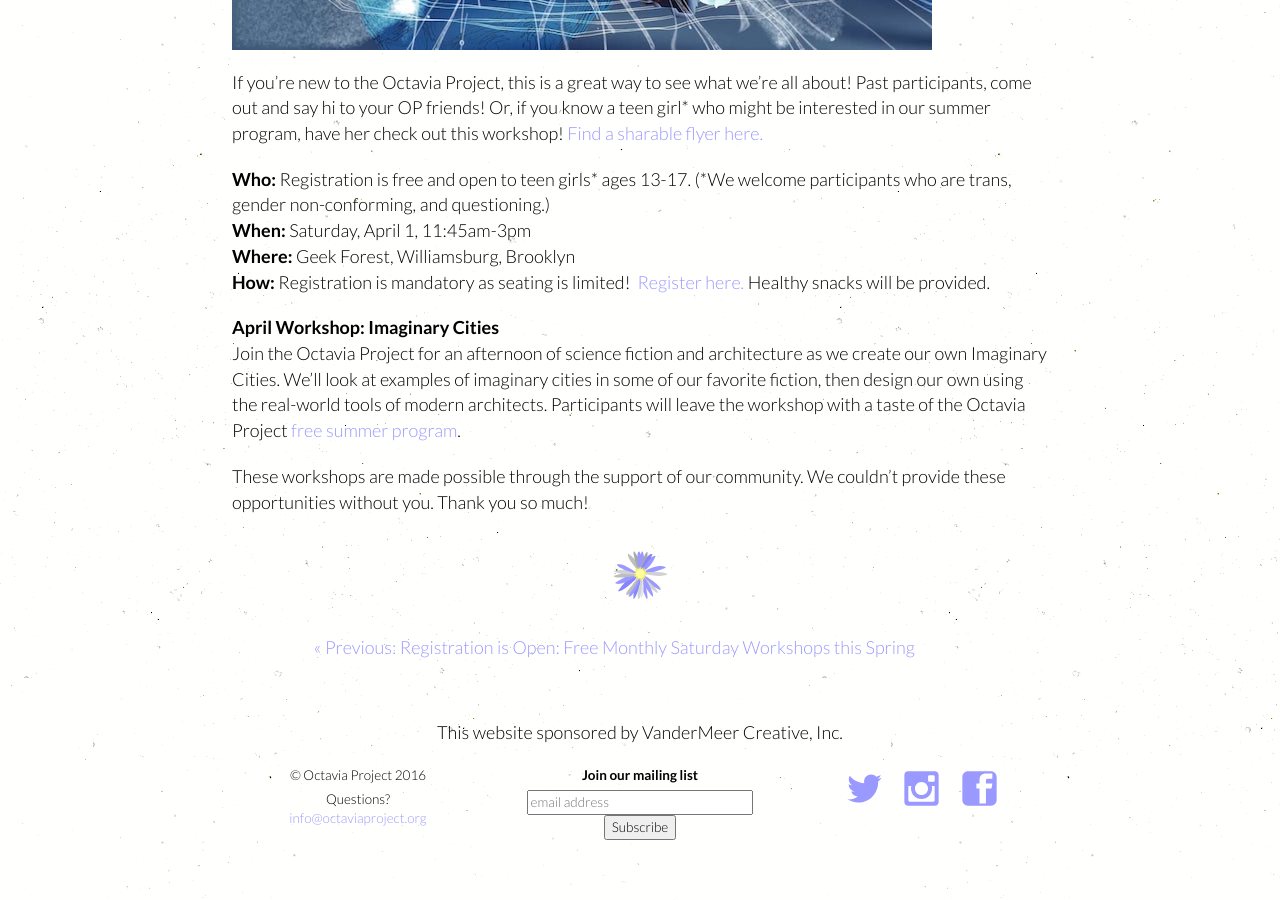
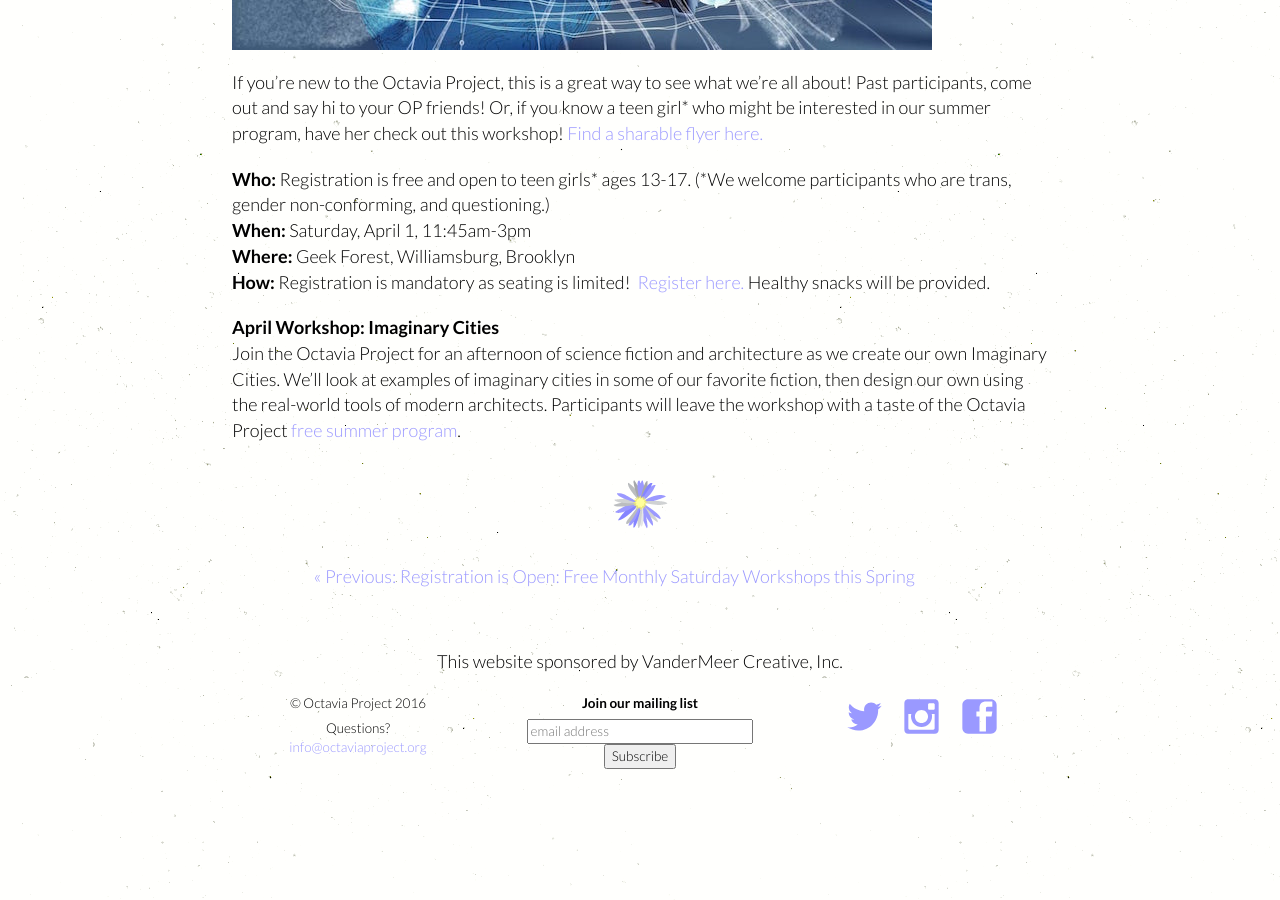
Before and after one commit to OctaviaProject/octaviaproject.github.io, a Jekyll site: the page built from _posts/2017-3-14-Register-today-for-April-1-workshop.md, in a window 1280 px wide and 900 px high, scrolled down 825 px. Built offline with Jekyll 4.4.1, drawn with Linux system fonts in a browser that asks for light colours; comment, search, counter and statistics services are not loaded; after the commit the page ends 1654 px from its top, so only the background shows below that.

Commit message:
Update 2017-3-14-Register-today-for-April-1-workshop.md

```diff
--- a/_posts/2017-3-14-Register-today-for-April-1-workshop.md
+++ b/_posts/2017-3-14-Register-today-for-April-1-workshop.md
@@ -22,6 +22,3 @@ and questioning.)<br>
 Join the Octavia Project for an afternoon of science fiction and architecture as we create our own Imaginary Cities.
 We’ll look at examples of imaginary cities in some of our favorite fiction, then design our own using the real-world tools
 of modern architects. Participants will leave the workshop with a taste of the Octavia Project [free summer program](http://octaviaproject.org/join.html).
-
-These workshops are made possible through the support of our community. We couldn’t provide these opportunities without you.
-Thank you so much!
```
